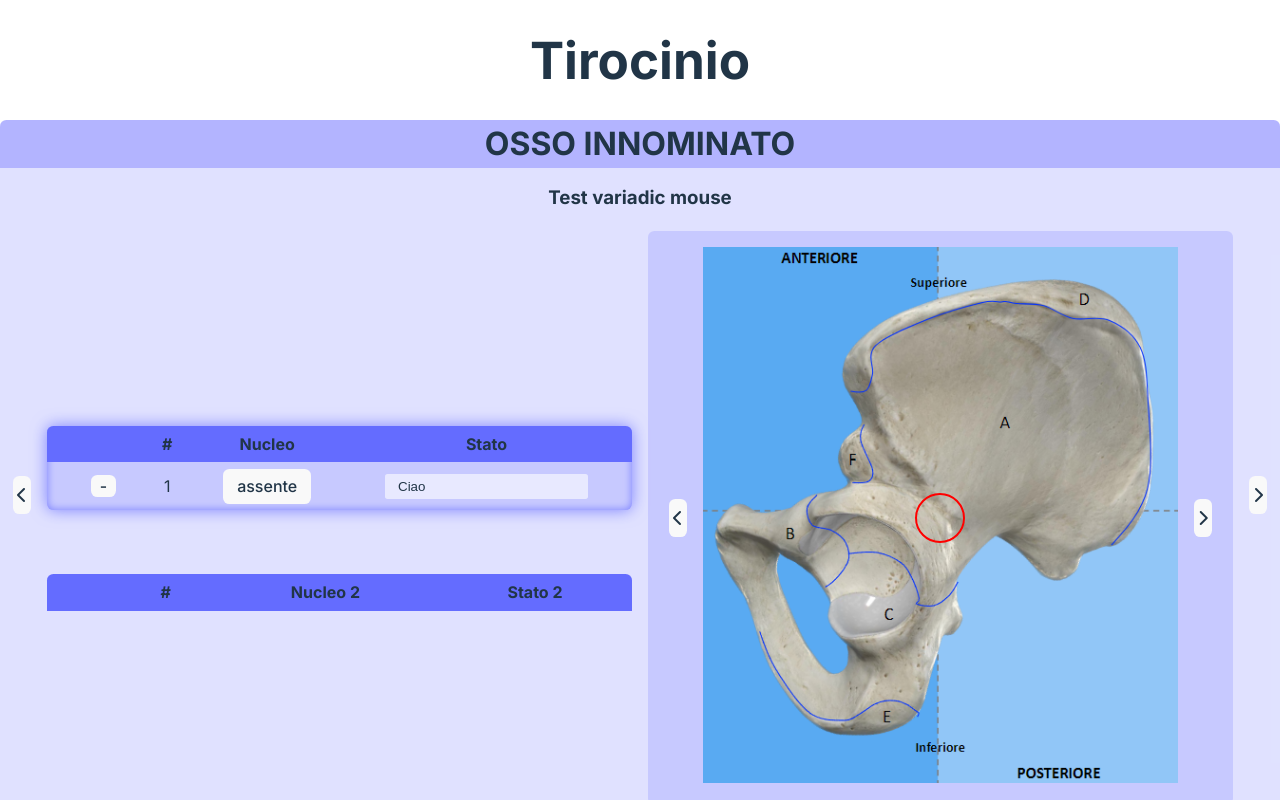
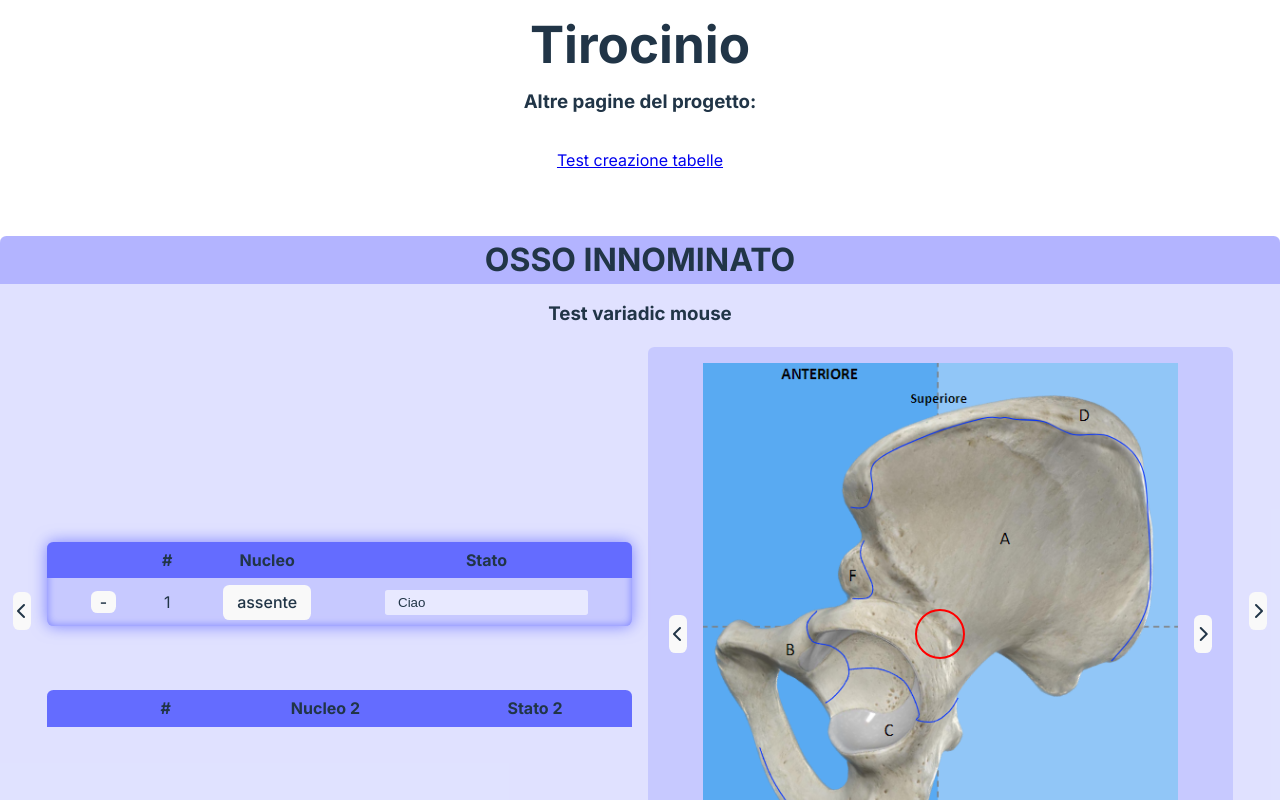
Before and after one commit to nixpare/tirocinio, a React (Vite) app: page / in a window 1280 px wide. Shown: the top 800 px of the page. Built offline with nearby package versions, Linux system fonts and the light colour scheme.

Commit message:
Aggiunti link alle altre pagine

```diff
--- a/src/index.html
+++ b/src/index.html
@@ -12,6 +12,13 @@
 </head>
 
 <body>
+    <div class="container">
+        <h1>Tirocinio</h1>
+        <h3>Altre pagine del progetto:</h3>
+        <div class="container container-horiz">
+            <a href="/template">Test creazione tabelle</a>
+        </div>
+    </div>
     <div id="root"></div>
 </body>
 
--- a/src/pages/index.tsx
+++ b/src/pages/index.tsx
@@ -272,7 +272,6 @@ function App() {
 
     return (
         <div className="container app">
-      <h1>Tirocinio</h1>
             <EditModeContext.Provider value={true}>
                 <AnatomStruct anatomStruct={state} setAnatomStruct={setState} />
             </EditModeContext.Provider>
```
Also changed, not shown: src/pages/template.tsx (+5 -6 lines), src/template.html (+7 -0 lines). Lines whose indentation alone changed are shown as unchanged.
